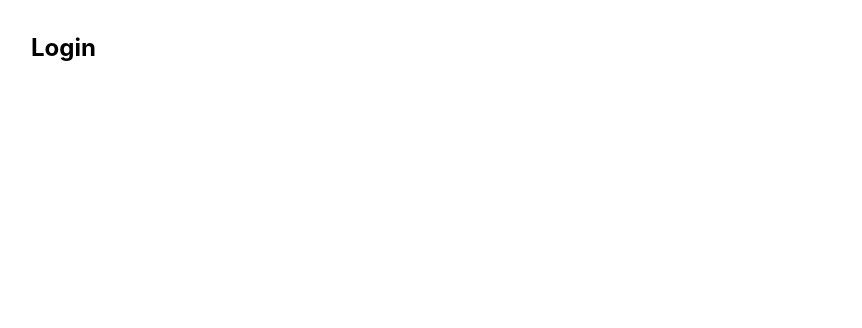
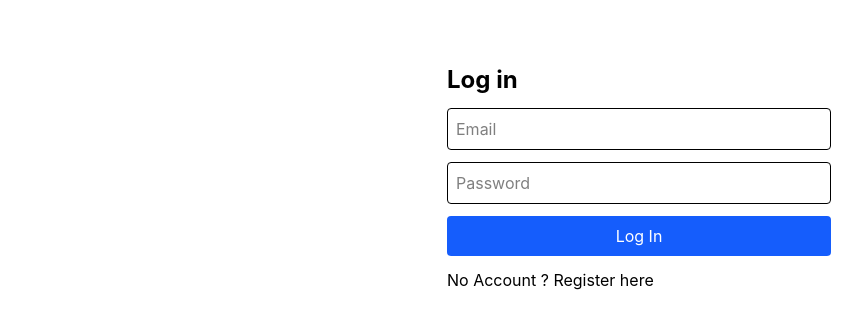
Before and after one commit to aimanh2250-lab/job-tracker, a React (Vite) app in the folder frontend/: page /login in a window 1280 px wide. Shown: the top 328 px of the page, without its empty margins (1-863 px from the left). Built offline with nearby package versions, Linux system fonts and the light colour scheme.

Commit message:
feat: add login page that saves the token

```diff
--- a/frontend/src/pages/LoginPage.tsx
+++ b/frontend/src/pages/LoginPage.tsx
@@ -1,3 +1,32 @@
+import {type FormEvent, useState} from "react";
+import {Link, useNavigate} from "react-router";
+import {api} from "../api.ts";
+
 export default function LoginPage() {
-    return <h1 className="text-2xl font-bold p-8">Login</h1>
+    const [email, setEmail] = useState('');
+    const [password, setPassword] = useState('');
+    const [error, setError] = useState('');
+    const navigate = useNavigate();
+    async function handleSubmit(e: FormEvent<HTMLFormElement>){
+        e.preventDefault(); //stops the page from reloading
+        try{ //error method
+            const data = await api ("/api/auth/login", {method: "POST", body: JSON.stringify({ email, password }) }); //JSON.stringify changes memory to json
+            localStorage.setItem("token", data.token);
+            navigate("/jobs");
+        } catch (err){
+            setError((err as Error).message);
+        }
+    }
+    return(
+        <form className= "max-w-sm mx-auto mt-16 flex flex-col gap-3" onSubmit={handleSubmit}>
+            <h1 className="text-2xl font-bold">Log in</h1>
+            <input className = "border rounded p-2" placeholder="Email" type="email"
+                   value={email} onChange={(e) => setEmail(e.target.value)} />
+            <input className = "border rounded p-2" placeholder="Password" type="password"
+                   value={password} onChange={(e) => setPassword(e.target.value)} />
+            <button className="bg-blue-600 text-white rounded p-2">Log In</button>
+            {error && <p className="text-red-600">{error}</p>} {/*red error message*/}
+            <Link to="/register">No Account ? Register here</Link>
+        </form>
+    );
 }
--- a/frontend/src/pages/RegisterPage.tsx
+++ b/frontend/src/pages/RegisterPage.tsx
@@ -9,7 +9,7 @@ export default function RegisterPage() {
     const navigate = useNavigate();
     async function handleSubmit(e: FormEvent<HTMLFormElement>){
         e.preventDefault(); //stops the page from reloading
-        try{
+        try{ //error method
             await api("/api/auth/register", {method: "POST", body: JSON.stringify({ email, password }) });//JSON.stringify changes memory to json
             navigate("/login");
         } catch (err){
@@ -24,7 +24,7 @@ export default function RegisterPage() {
             <input className = "border rounded p-2" placeholder="Password" type="password"
                    value={password} onChange={(e) => setPassword(e.target.value)} />
             <button className="bg-blue-600 text-white rounded p-2">Register</button>
-            {error && <p className="text-red-600">{error}</p>}
+            {error && <p className="text-red-600">{error}</p>} {/*red error message*/}
         </form>
         );
     }
```
